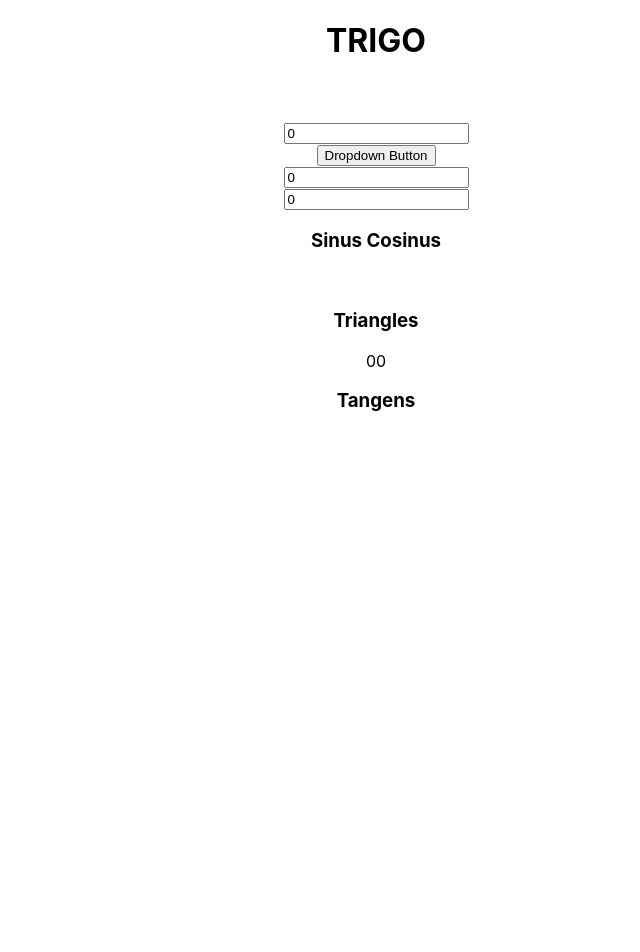
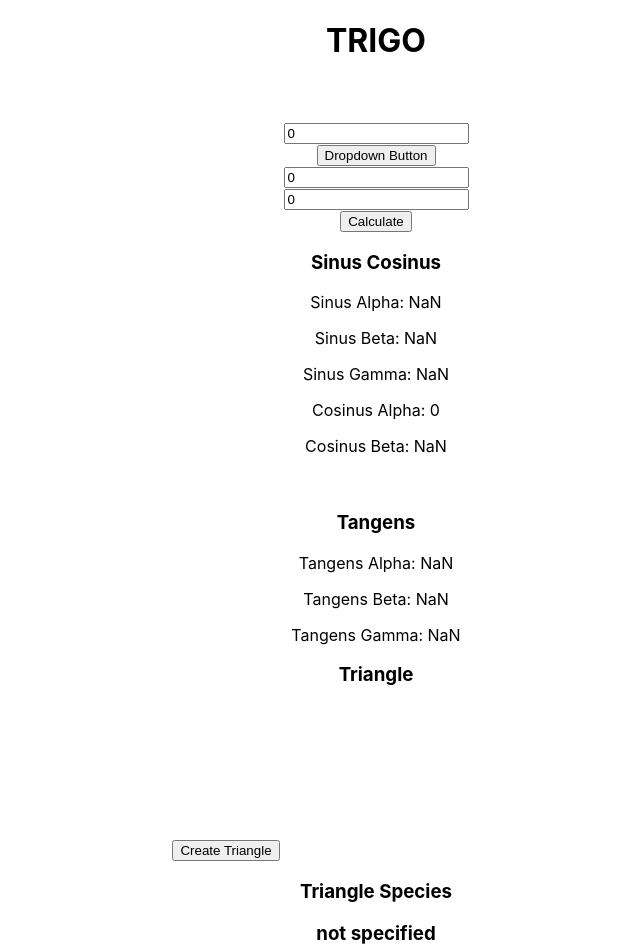
Before and after one commit to tamer545/trigo, a React (Create React App) app: page / in a window 1280 px wide. Shown: the top 952 px of the page, without its empty margins (264-904 px from the left). Before the commit the page ends 800 px from the top, so only its background shows below. Built offline with nearby package versions, Linux system fonts and the light colour scheme.

Commit message:
Done with Calculation of Triangle with three Sites

```diff
--- a/package.json
+++ b/package.json
@@ -7,7 +7,9 @@
     "@testing-library/react": "^11.1.0",
     "@testing-library/user-event": "^12.1.10",
     "react": "^17.0.2",
+    "react-bootstrap": "^2.0.0",
     "react-dom": "^17.0.2",
+    "react-router-dom": "^5.3.0",
     "react-scripts": "4.0.3",
     "web-vitals": "^1.0.1"
   },
--- a/src/App.js
+++ b/src/App.js
@@ -1,28 +1,121 @@
 import './App.css';
-import {Dropdown, Button, FormControl, InputGroup, Container, Card, Accordion} from "react-bootstrap";
-import {useState} from "react";
+import { Dropdown, FormControl, InputGroup } from "react-bootstrap";
+import { useState } from "react";
 
 function App() {
     const [valueA, setValueA] = useState(0)
     const [valueB, setValueB] = useState(0)
+    const [valueC, setValueC] = useState(0)
+    const [triangleSpecies, setTriangleSpecies] = useState('not specified')
+    let sinusAlpha2 = 'jk'
+    let sinusBeta2 = 'jk'
+    let sinusGamma2 = 'jk'
+    let tangensGamma2 = 'jk'
+    let tangesAlpha2 = 'jk'
+    let tangensBeta2 = 'jk'
+    let cosineAlpha2 = 'jk'
+    let cosineBeta2 = 'jk'
+    let angleAlpha = 34
+    let angleBeta = 34
+    let angleGamma = 56
 
-    function calculateSinusCosinus() {
-
+    function calculateSinusTangens(alphaAngle, betaAngle, gammaAngle, secondValue, thirdValue) {
+        const sinusAlpha = Math.sin(alphaAngle / thirdValue)
+        sinusAlpha2 = sinusAlpha
+        const sinusBeta = Math.sin(betaAngle / thirdValue)
+        sinusBeta2 = sinusBeta
+        const sinusGamma = Math.sin(gammaAngle / thirdValue)
+        sinusGamma2 = sinusGamma
+        const tangensAlpha = Math.tan(alphaAngle / secondValue)
+        tangesAlpha2 = tangensAlpha
+        const tangensBeta = Math.tan(betaAngle / secondValue)
+        tangensBeta2 = tangensBeta
+        const tangensGamma = Math.tan(gammaAngle / secondValue)
+        tangensGamma2 = tangensGamma
+        console.log(tangensGamma)
     }
 
-    function calculateTriangle() {
-
+    function calculateTriangle(firstValue, secondValue, thirdValue) {
+        // Für SSS
+        const firstValue2 = Math.pow(firstValue, 2) - Math.pow(secondValue, 2) - Math.pow(thirdValue, 2)
+        const cosineOfAlpha = firstValue2 / 2 * secondValue * thirdValue
+        cosineAlpha2 = cosineOfAlpha
+        const alphaAngle = Math.cos(cosineOfAlpha)
+        angleAlpha = alphaAngle
+        const secondValue2 = Math.pow(secondValue, 2) - Math.pow(firstValue, 2) - Math.pow(thirdValue, 2)
+        const cosineOfBeta = secondValue2 / (-2 * firstValue * thirdValue)
+        cosineBeta2 = cosineOfBeta
+        const betaAngle = Math.cos(secondValue2 / (-2 * firstValue * thirdValue))
+        angleBeta = betaAngle
+        const gammaAngle = 180 - (alphaAngle + betaAngle)
+        angleGamma = gammaAngle
+        calculateSinusTangens(alphaAngle, betaAngle, gammaAngle, secondValue, thirdValue)
+        findoutTriangleSpecies(firstValue, secondValue, thirdValue)
     }
 
-    function calculateTangens() {
+    const findoutTriangleSpecies = (firstValue, secondValue, thirdValue) => {
+        if (firstValue === secondValue && firstValue === thirdValue && secondValue === thirdValue) {
+            // triangleSpecies = 'gleichseitig'
+        }
+    }
 
+    const initializeCanvas = (firstValue, secondValue, thirdValue, alphaAngle, betaAngle) => {
+        if(document.querySelector("#canvas")) {
+            var canvasElement = document.querySelector("#canvas");
+            var ctx = canvasElement.getContext("2d");
+            // the width of the canvas
+            let cw = (canvasElement.width = 150),
+                cx = cw / 2;
+            //the height of the canvas
+            let ch = (canvasElement.height = 150),
+                cy = ch / 2;
+            //your data
+            let a = firstValue,
+                b = secondValue,
+                c = thirdValue;
+            // In this case you have an isosceles triangle since a = b = 30
+            // this triangle is circumscribed in a circle with a radius = 30
+            let R = 30;
+            // calculate the angle between the two sides of equal length
+            let angle = Math.asin(.5 * c / a);
+
+            //draw the circumscribed circle:
+            ctx.beginPath();
+            ctx.arc(cx, cy, R, 0, 2 * Math.PI);
+            ctx.stroke();
+
+
+            var triangle = {
+                //the first vertex is in the center of the canvas
+                //you may decide to change this.
+                x1: cx,
+                y1: cy,
+                //the second vertex is on the circumscribed circle at 0 radians where R is the radius of the circle ( a = 30, b=30 )
+                //you may decide to change this.
+                x2: cx + R,
+                y2: cy,
+                //calculate the 3-rd vertex
+                x3: cx + R * Math.cos(alphaAngle),
+                y3: cy + R * Math.sin(betaAngle)
+            };
+
+            ctx.strokeStyle = "red";
+
+            ctx.beginPath();
+            ctx.moveTo(triangle.x1, triangle.y1);
+            ctx.lineTo(triangle.x2, triangle.y2);
+            ctx.lineTo(triangle.x3, triangle.y3);
+            ctx.lineTo(triangle.x1, triangle.y1);
+            ctx.closePath();
+            ctx.stroke();
+        }
     }
 
     return (
         <div className="App">
             <h1>TRIGO</h1>
-            <br/>
-            <br/>
+            <br />
+            <br />
             <InputGroup className="form-group w-50">
                 <FormControl
                     aria-label="Default"
@@ -37,9 +130,9 @@ function App() {
                 </Dropdown.Toggle>
 
                 <Dropdown.Menu>
-                    <Dropdown.Item href="#/action-1">Action</Dropdown.Item>
-                    <Dropdown.Item href="#/action-2">Another action</Dropdown.Item>
-                    <Dropdown.Item href="#/action-3">Something else</Dropdown.Item>
+                    <Dropdown.Item onClick={console.log('here')}>Action</Dropdown.Item>
+                    <Dropdown.Item >Another action</Dropdown.Item>
+                    <Dropdown.Item>Something else</Dropdown.Item>
                 </Dropdown.Menu>
             </Dropdown>
             <InputGroup className="form-group w-50">
@@ -55,16 +148,33 @@ function App() {
                     aria-label="Default"
                     aria-describedby="inputGroup-sizing-default"
                     value={valueA}
-                    onChange={e => setValueA(e.target.value)}
+                    onChange={e => setValueC(e.target.value)}
                 />
             </InputGroup>
+            <button onClick={calculateTriangle(valueA, valueB, valueC)}>Calculate</button>
             <h3>Sinus Cosinus</h3>
-            <br/>
-            <h3>Triangles</h3>
-            {valueA}
-            {valueB}
-            <br/>
+            <p>Sinus Alpha: {sinusAlpha2}</p>
+            <p>Sinus Beta: {sinusBeta2}</p>
+            <p>Sinus Gamma: {sinusGamma2}</p>
+            <p>Cosinus Alpha: {cosineAlpha2}</p>
+            <p>Cosinus Beta: {cosineBeta2}</p>
+            <br />
             <h3>Tangens</h3>
+            <p>Tangens Alpha: {tangesAlpha2} </p>
+            <p>Tangens Beta: {tangensBeta2}</p>
+            <p>Tangens Gamma: {tangensGamma2}</p>
+            <h3>Triangle</h3>
+            <button onClick={initializeCanvas(valueA, valueB, valueC, angleAlpha, angleBeta)}>Create Triangle</button>
+            <canvas id="canvas">
+
+            </canvas>
+            <br />
+            <h3>Triangle Species</h3>
+            <h3>{triangleSpecies}</h3>
+            <h3>Angles</h3>
+            <p>Winkel Alpha: {angleAlpha}</p>
+            <p>Winkel Beta: {angleBeta}</p>
+            <p>Winkel Gamma: {angleGamma}</p>
 
         </div>
 
--- a/src/index.js
+++ b/src/index.js
@@ -3,15 +3,12 @@ import ReactDOM from 'react-dom';
 import './index.css';
 import App from './App';
 import reportWebVitals from './reportWebVitals';
-import {BrowserRouter} from 'react-router-dom';
 
 ReactDOM.render(
-    <React.StrictMode>
-        <BrowserRouter>
-            <App/>
-        </BrowserRouter>
-    </React.StrictMode>,
-    document.getElementById('root')
+  <React.StrictMode>
+    <App />
+  </React.StrictMode>,
+  document.getElementById('root')
 );
 
 // If you want to start measuring performance in your app, pass a function
```
Also changed, not shown: 1 other file (tests, documents, lock files or other folders).
